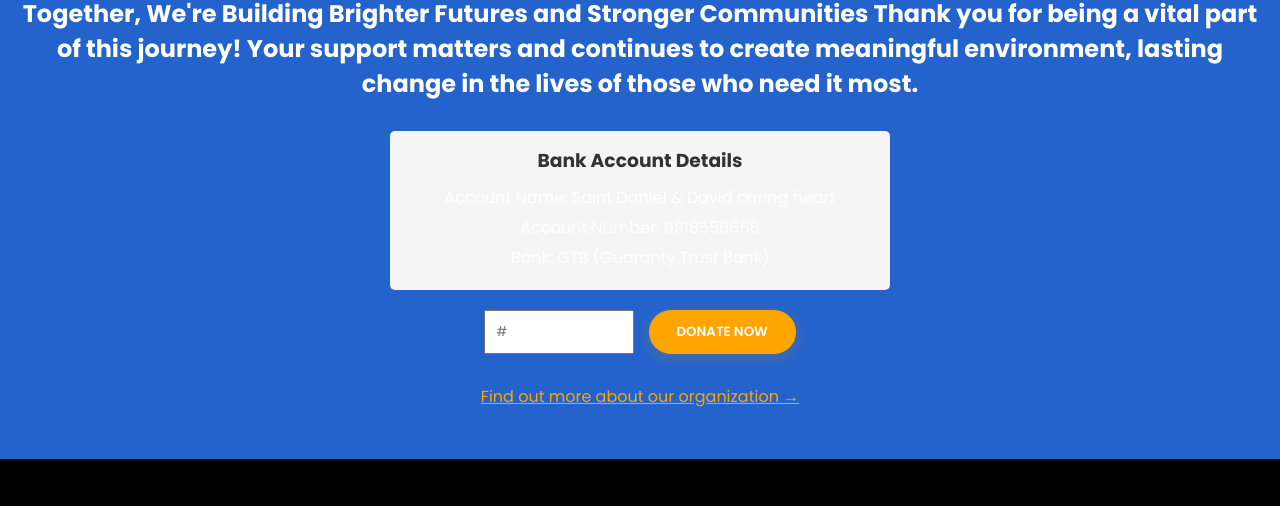
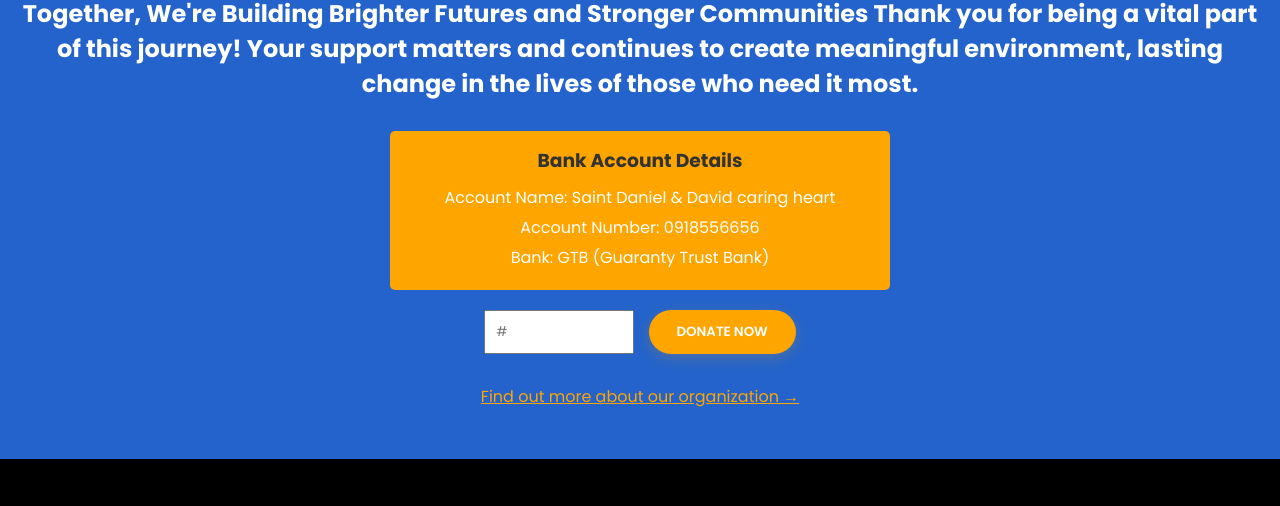
Before and after one commit to Iamsomatil/Dave-Dan-NGO-website, a website: page index.html in a window 1280 px wide. Shown: the part 1972-2478 px from the top of the page. Drawn offline with Linux system fonts and the light colour scheme.

Commit message:
adjustment

```diff
--- a/styles.css
+++ b/styles.css
@@ -2,7 +2,7 @@
   margin: 0;
   padding: 0;
   box-sizing: border-box;
-  font-family: 'Poppins', Arial, sans-serif;
+  font-family: "Poppins", Arial, sans-serif;
 }
 
 :root {
@@ -153,7 +153,7 @@ body {
 }
 
 .hero::before {
-  content: '';
+  content: "";
   position: absolute;
   top: 0;
   left: 0;
@@ -164,9 +164,15 @@ body {
 }
 
 @keyframes pulse {
-  0% { opacity: 0.3; }
-  50% { opacity: 0.5; }
-  100% { opacity: 0.3; }
+  0% {
+    opacity: 0.3;
+  }
+  50% {
+    opacity: 0.5;
+  }
+  100% {
+    opacity: 0.3;
+  }
 }
 
 .hero h1 {
@@ -267,7 +273,7 @@ body {
 .bank-details {
   margin-bottom: 20px;
   padding: 15px;
-  background-color: #f5f5f5;
+  background-color: #ffa500;
   border-radius: 5px;
 }
 
```
